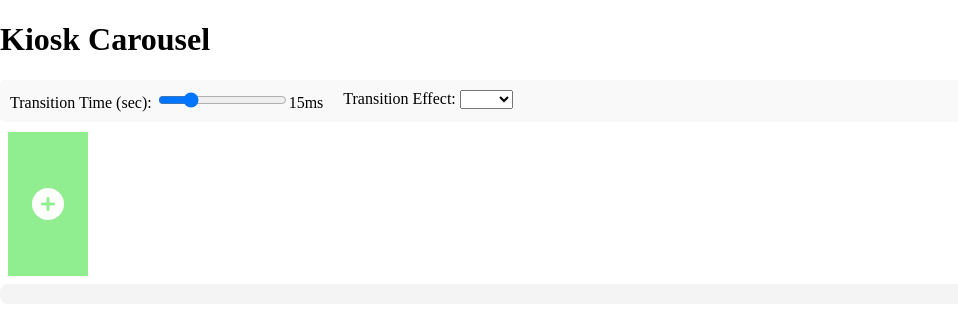
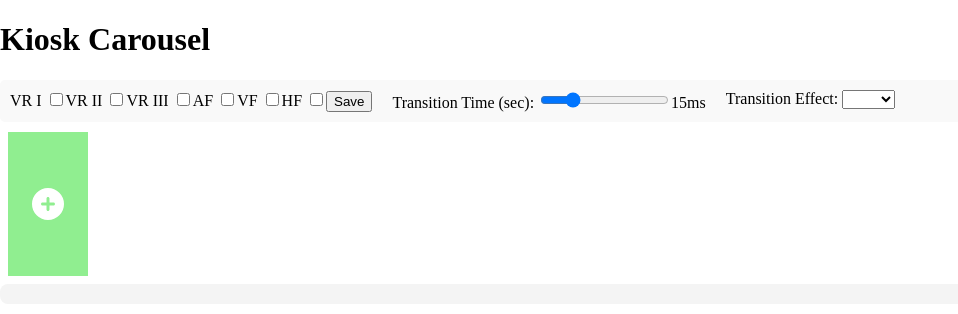
Before and after one commit to hands-on-leipzig/kiosk-play, a Vue app: page / in a window 1280 px wide. Shown: the top 314 px of the page, without its empty margins (0-958 px from the left). Built offline with nearby package versions, Linux system fonts and the light colour scheme; sample sign-in values are in the browser's storage; what @splidejs/vue-splide would draw is missing.

Commit message:
immer weiter

```diff
--- a/fe/src/components/Carousel.vue
+++ b/fe/src/components/Carousel.vue
@@ -53,6 +53,7 @@ let slides = ref([
 </script>
 
 <template>
+  <div class="logo-left"></div>
   <Splide :options="{
     autoplay: true,
     rewind: true,
@@ -66,8 +67,25 @@ let slides = ref([
       <SlideContentRenderer :slide="slide"/>
     </SplideSlide>
   </Splide>
+  <div class="logo-right"></div>
 </template>
 
 <style scoped>
+.logo-left, .logo-right {
+  background-color: white;
+  width: 10vw;
+  height: 100vh;
+  position: fixed;
+  z-index: 10000;
+  top: 0;
+}
+
+.logo-left {
+  left: 0;
+}
+
+.logo-right {
+  right: 0;
+}
 
 </style>
--- a/fe/src/components/CarouselSetup.vue
+++ b/fe/src/components/CarouselSetup.vue
@@ -1,13 +1,33 @@
 <script setup>
-import {inject, ref} from "vue";
+import {reactive, ref} from "vue";
 import SlideThumb from "./SlideThumb.vue";
 import {faker} from '@faker-js/faker';
 import draggable from "vuedraggable";
 import {Slide} from "../model/slide.ts";
+import api from '../services/api';
+
+const KEYCLOAK_URL = "https://sso.hands-on-technology.org";
+const REALM = "master";
+const CLIENT_ID = "kiosk";
+const REDIRECT_URI = encodeURIComponent("https://kiosk.hands-on-technology.org/auth");
+
+const redirectToKeycloak = () => {
+  window.location.href = `${KEYCLOAK_URL}/realms/${REALM}/protocol/openid-connect/auth?client_id=${CLIENT_ID}&response_type=code&redirect_uri=${REDIRECT_URI}`;
+};
+
+// Check if user is logged in
+const checkAuth = () => {
+  const token = localStorage.getItem("jwt_token");
+  if (!token) {
+    redirectToKeycloak();
+  }
+};
+
+checkAuth();
 
 //const socket = inject('websocket');
 //const slides = socket.slides;
-
+let slides
 function addSlide() {
 
   const randomName = ref(faker.person.fullName());
@@ -25,12 +45,50 @@ function deleteSlide(slide) {
   console.log("Deleting slide", slide.title);
   slides.value = slides.value.filter(s => s.id !== slide.id);
 }
+
+const showRound = reactive({
+  vr1: false,
+  vr2: false,
+  vr3: false,
+  af: false,
+  vf: false,
+  hf: false,
+});
+
+async function handleSave() {
+  let response = await api.post("/api/scores/set-rounds", JSON.stringify(showRound))
+  console.log(response.data)
+}
 </script>
 
 <template>
   <h1>Kiosk Carousel</h1>
 
   <div class="controls">
+    <div class="show-round">
+      <form @submit.prevent="handleSave">
+        <label>VR I
+          <input name="vr1" type="checkbox" v-model="showRound.vr1">
+        </label>
+        <label>VR II
+          <input name="vr2" type="checkbox" v-model="showRound.vr2">
+        </label>
+        <label>VR III
+          <input name="vr3" type="checkbox" v-model="showRound.vr3">
+        </label>
+        <label>AF
+          <input name="af" type="checkbox" v-model="showRound.af">
+        </label>
+        <label>VF
+          <input name="vf" type="checkbox" v-model="showRound.vf">
+        </label>
+        <label>HF
+          <input name="hf" type="checkbox" v-model="showRound.hf">
+        </label>
+        <button type="submit">Save</button>
+      </form>
+    </div>
+
     <label>Transition Time (sec):
       <input v-model="transitionTime" max="60" min="2" type="range">
       <span>{{ transitionTime }}ms</span>
--- a/fe/src/main.js
+++ b/fe/src/main.js
@@ -12,24 +12,7 @@ import {library} from '@fortawesome/fontawesome-svg-core';
 import {faEarth, faImage, faPlusCircle, faTrashCan} from '@fortawesome/free-solid-svg-icons';
 import {FontAwesomeIcon} from '@fortawesome/vue-fontawesome';
 
-const KEYCLOAK_URL = "https://sso.hands-on-technology.org";
-const REALM = "master";
-const CLIENT_ID = "kiosk";
-const REDIRECT_URI = encodeURIComponent("https://kiosk.hands-on-technology.org/auth");
 
-const redirectToKeycloak = () => {
-    window.location.href = `${KEYCLOAK_URL}/realms/${REALM}/protocol/openid-connect/auth?client_id=${CLIENT_ID}&response_type=code&redirect_uri=${REDIRECT_URI}`;
-};
-
-// Check if user is logged in
-const checkAuth = () => {
-    const token = localStorage.getItem("jwt_token");
-    if (!token) {
-        //redirectToKeycloak();
-    }
-};
-
-checkAuth();
 
 library.add(faPlusCircle, faTrashCan, faImage, faEarth);
 
--- /dev/null
+++ b/fe/src/services/api.js
@@ -0,0 +1,18 @@
+import axios from 'axios';
+
+// Create an Axios instance
+const api = axios.create({
+    baseURL: 'https://kiosk.hands-on-technology.org',
+});
+
+api.interceptors.request.use((config) => {
+    const token = localStorage.getItem('jwt_token');
+    if (token) {
+        config.headers['Authorization'] = `Bearer ${token}`;
+    }
+    return config;
+}, (error) => {
+    return Promise.reject(error);
+});
+
+export default api;
```
Also changed, not shown: 2 other files (tests, documents, lock files or other folders).
